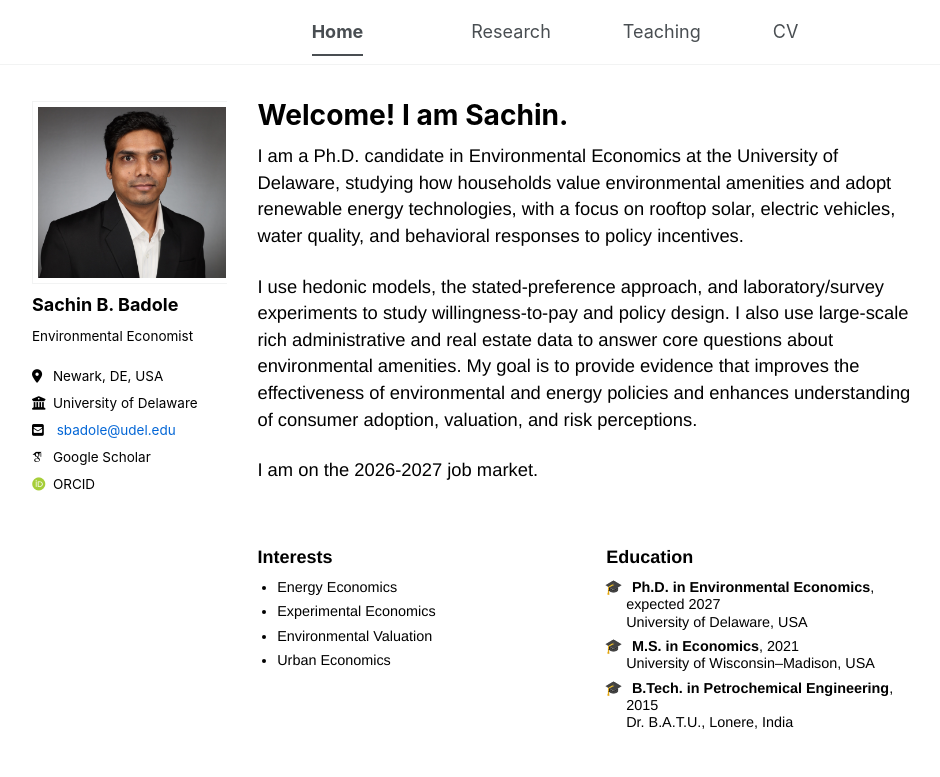
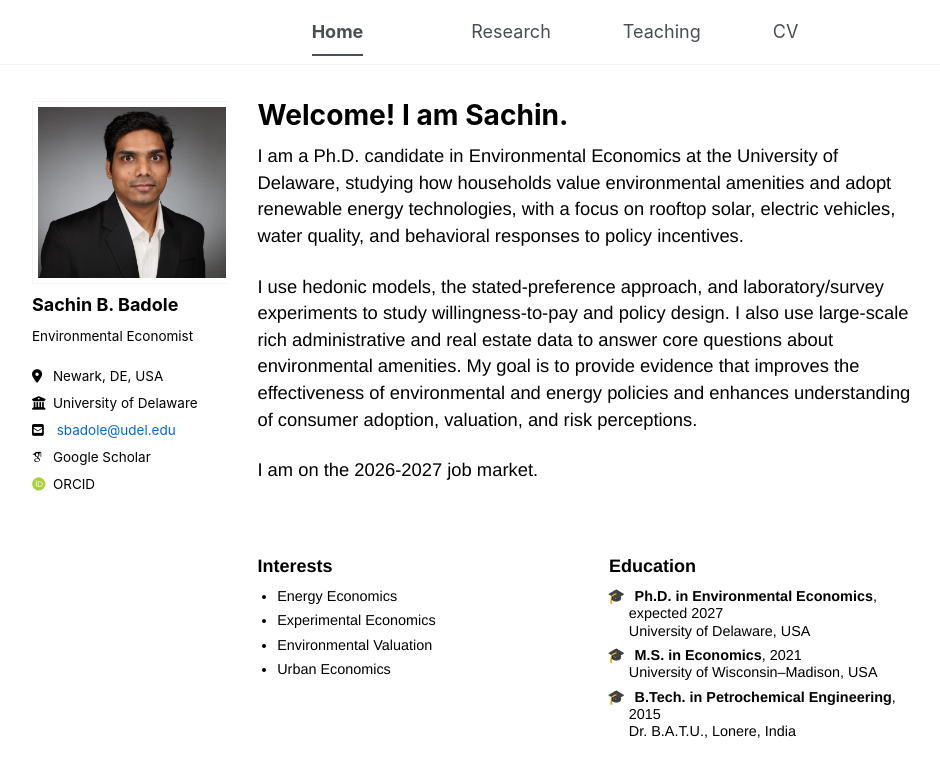
Before and after one commit to sachin-b-badole/sachin-b-badole.github.io, a Jekyll site: the page built from _pages/about.md, in a window 1280 px wide. Shown: the top 777 px of the page, without its empty margins (76-1016 px from the left). Built offline with Jekyll 4.4.1, drawn with Linux system fonts in a browser that asks for light colours; some web fonts are replaced; a script bundle is joined from its source files by our own code; library files that are not in the unit come from our copies.

Commit message:
Update custom.css

```diff
--- a/assets/css/custom.css
+++ b/assets/css/custom.css
@@ -266,9 +266,9 @@ img {
 .two-col-row {
   display: grid;
   grid-template-columns: 1fr 1fr;
-  gap: 2.2rem;
-  margin-top: 1.5rem;
-  max-width: 1100px;
+  gap: 2.5rem;
+  margin-top: 2rem;
+  max-width: 1000px;
 }
 
 /* Section headings */
```
